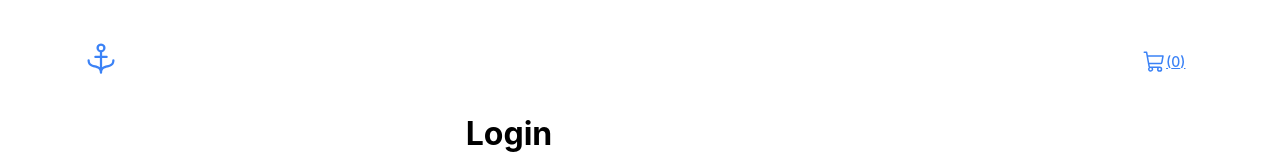
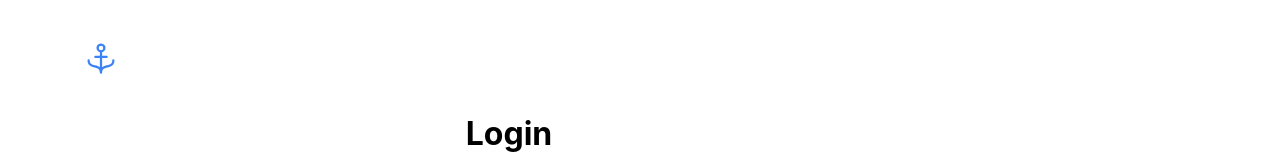
Before and after one commit to vittorpeli/react-ecom, a React (Vite) app: page /login in a window 1280 px wide. Shown: the top 160 px of the page. Built offline with nearby package versions, Linux system fonts and the light colour scheme.

Commit message:
update Navbar

```diff
--- a/src/components/ui/Navbar.jsx
+++ b/src/components/ui/Navbar.jsx
@@ -7,7 +7,7 @@ import { Anchor, ShoppingCart } from "@phosphor-icons/react"
 import { Button } from "./Button/Button"
 import { CartContext } from "../../contexts/CartContext"
 
-export const Navbar = () => {
+export const Navbar = ({ owner = false}) => {
   const { getCartItem } = useContext(CartContext);
   const cartCount = getCartItem().length;
 
@@ -15,11 +15,17 @@ export const Navbar = () => {
     <Wrapper>
       <nav className="flex mt-4 py-4 px-0 items-center justify-between">
         <Link to="/" className="hover:underline focus:underline text-2xl"><Anchor size={36} color="#3b82f6"/></Link>
-        <Link to="/checkout">
-          <Button variant="link">
-            <ShoppingCart size={24}/> <span>({cartCount})</span>
-          </Button>
-        </Link>
+        {
+          owner ?
+          ""
+          :
+          <Link to="/checkout">
+            <Button variant="link">
+              <ShoppingCart size={24}/> <span>({cartCount})</span>
+            </Button>
+          </Link>
+        }
+
       </nav>
     </Wrapper>
   )
--- a/src/pages/Add.jsx
+++ b/src/pages/Add.jsx
@@ -11,7 +11,7 @@ export const Add = () => {
       <Stack>
 
         <div>
-          <Navbar />
+          <Navbar owner={true}/>
         </div>
 
         <Center>
--- a/src/pages/Dashboard.jsx
+++ b/src/pages/Dashboard.jsx
@@ -44,7 +44,7 @@ export const Dashboard = () => {
       <Stack>
 
         <div>
-          <Navbar />
+          <Navbar owner={true}/>
         </div>
 
         <h2 className="font-bold mr-2">Dashboard</h2>
--- a/src/pages/Edit.jsx
+++ b/src/pages/Edit.jsx
@@ -50,7 +50,7 @@ export const Edit = () => {
     <Wrapper className="mb-4">
       <Stack>
         <div>
-          <Navbar/>
+          <Navbar owner={true}/>
         </div>
 
         <h2>{photos.name}</h2>
--- a/src/pages/Login.jsx
+++ b/src/pages/Login.jsx
@@ -11,7 +11,7 @@ export const Login = () => {
       <Stack>
 
         <div>
-          <Navbar />
+          <Navbar owner={true}/>
         </div>
 
         <Center>
```
